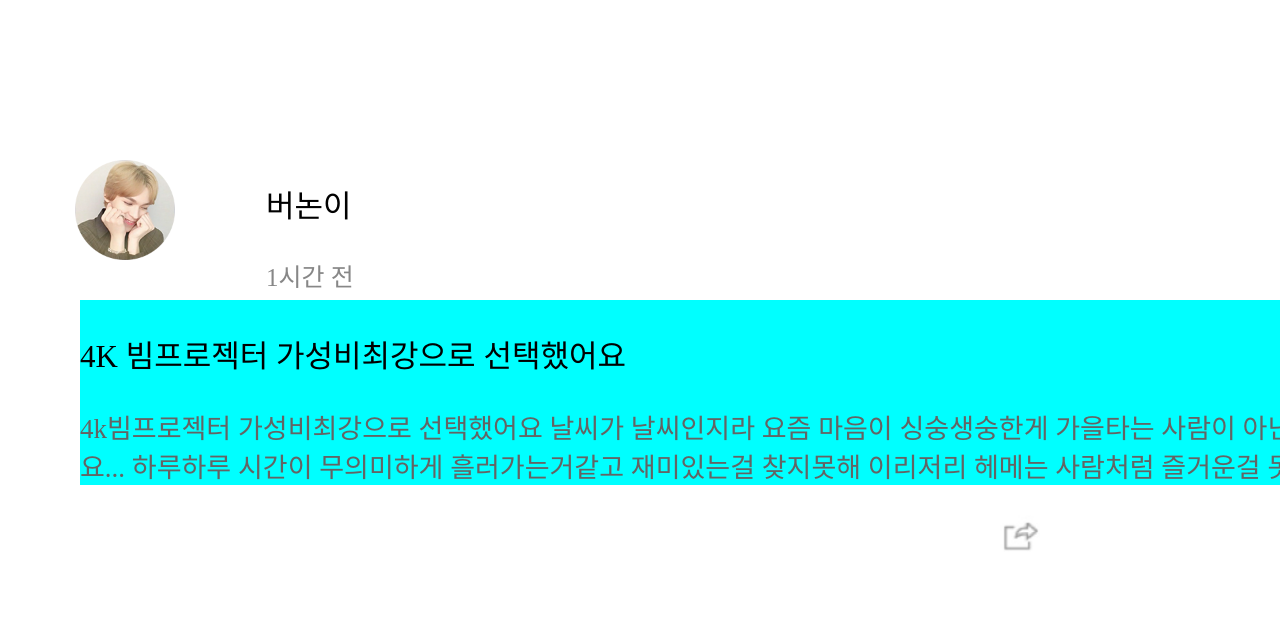
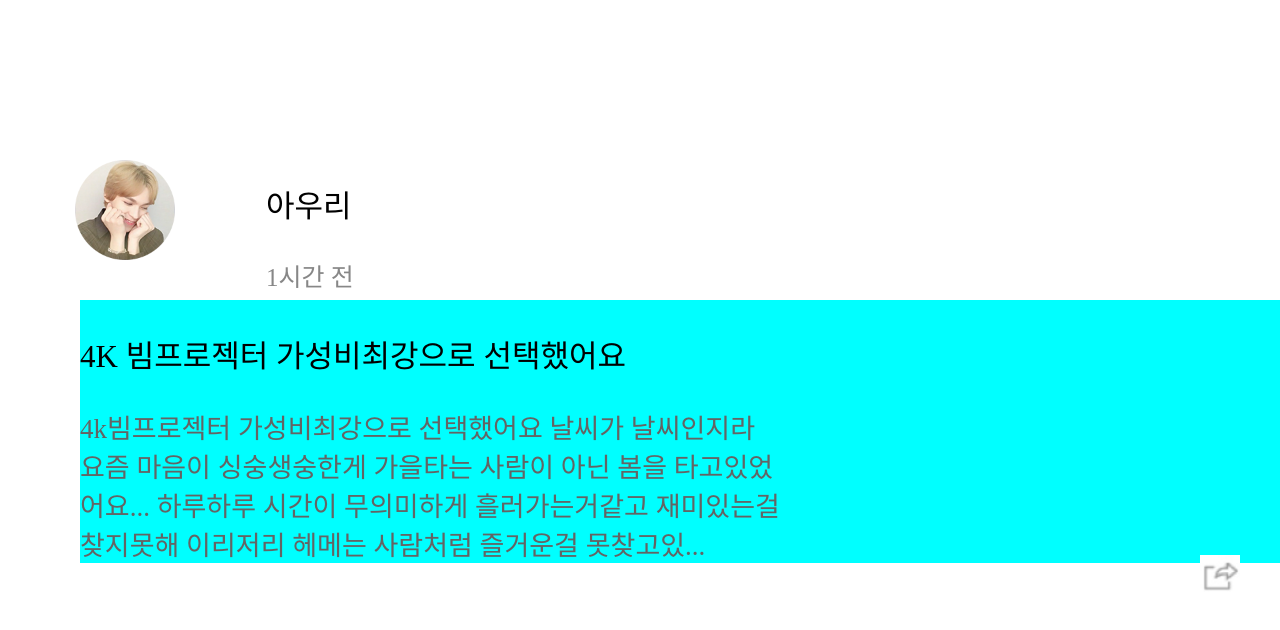
Before and after one commit to suuing/suuing.github.io, a plain HTML site: page practice/new.html in a window 1280 px wide. Drawn offline with Linux system fonts and the light colour scheme; a web font is replaced by a local one.

Commit message:
이름변경위치변경텍스트박스변경

```diff
--- a/practice/new.css
+++ b/practice/new.css
@@ -45,6 +45,7 @@
     color: rgb(100, 100, 100);
     text-decoration: none;
     font-family: 'OngleipRyuryu';
+    width: 700px;
 }
 
 .first-image {
@@ -56,8 +57,8 @@
 
 .second-image {
     position: fixed;
-    top: 515px;
-    left: 1000px;
+    top: 555px;
+    left: 1200px;
     width: 40px;
 }
 
@@ -65,5 +66,5 @@
     position: fixed;
     top: 160px;
     left: 1302px;
-    width: 500px;
+    width: 100px;
 }
--- a/practice/new.html
+++ b/practice/new.html
@@ -13,7 +13,7 @@
 <body>
    <div class="box1">
          <div class="text1">
-            <p> 버논이 </p>
+            <p> 아우리 </p>
         </div>
         <div class="text2">
             <p> 1시간 전</p>
```
